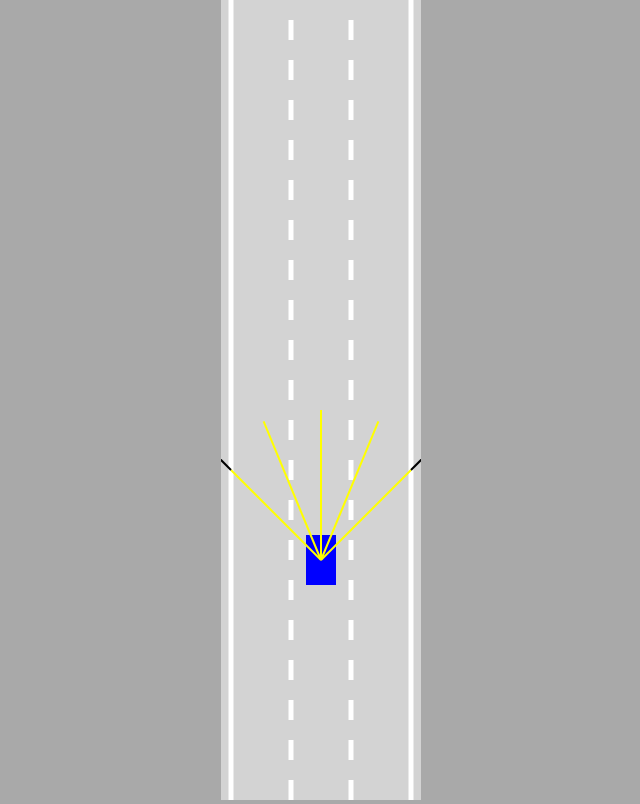
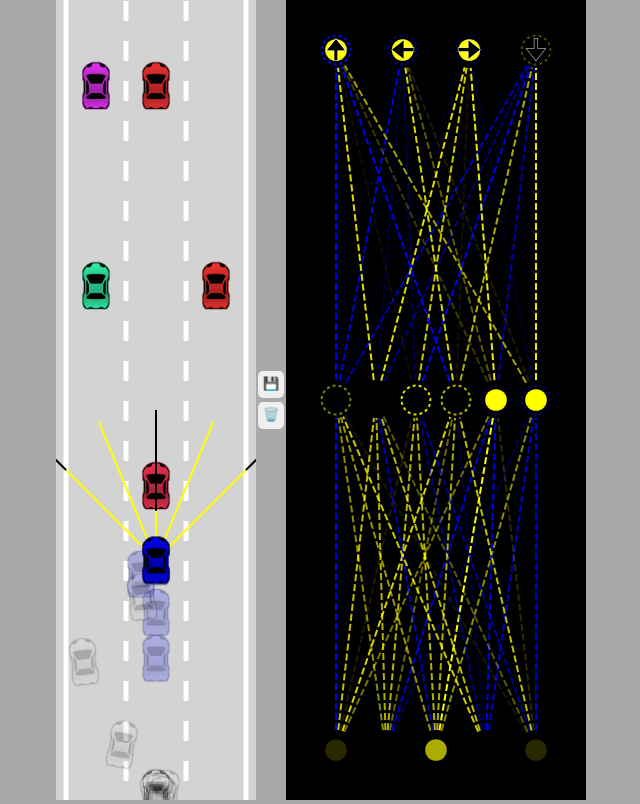
Before and after one commit to Denisha-Madhura/Self-Driving-Car, a plain HTML site: page index.html in a window 1280 px wide. Shown: the whole page, without its empty margins (319-959 px from the left). Drawn offline with Linux system fonts and the light colour scheme.

Commit message:
final commits

```diff
--- a/car.js
+++ b/car.js
@@ -1,5 +1,5 @@
 class Car{
-    constructor(x,y,width,height,controlType,maxSpeed=3){
+    constructor(x,y,width,height,controlType,maxSpeed=3,color="blue"){
         this.x=x;
         this.y=y;
         this.width=width;
@@ -12,21 +12,68 @@ class Car{
         this.angle=0;
         this.damaged=false;
 
-        if(controlType != "DUMMY"){
-            this.sensor = new Sensor(this);
+        this.useBrain=controlType=="AI";
+
+        if(controlType!="DUMMY"){
+            this.sensor=new Sensor(this);
+            this.brain=new NeuralNetwork(
+                [this.sensor.rayCount,6,4]
+            );
         }
-        this.controls = new Controls(controlType);
+        this.controls=new Controls(controlType);
+
+        this.img=new Image();
+        this.img.src="car.png"
+
+        this.mask=document.createElement("canvas");
+        this.mask.width=width;
+        this.mask.height=height;
+
+        const maskCtx=this.mask.getContext("2d");
+        this.img.onload=()=>{
+            maskCtx.fillStyle=color;
+            maskCtx.rect(0,0,this.width,this.height);
+            maskCtx.fill();
+
+            maskCtx.globalCompositeOperation="destination-atop";
+            maskCtx.drawImage(this.img,0,0,this.width,this.height);
+        }
     }
 
     update(roadBorders,traffic){
         if(!this.damaged){
             this.#move();
-            this.polygon = this.#createPolygon();
-            this.damaged = this.#assessDamage(roadBorders,traffic);
+            this.polygon=this.#createPolygon();
+            this.damaged=this.#assessDamage(roadBorders,traffic);
         }
-        if (this.sensor){
+        if(this.sensor){
             this.sensor.update(roadBorders,traffic);
+            const offsets=this.sensor.readings.map(
+                s=>s==null?0:1-s.offset
+            );
+            const outputs=NeuralNetwork.feedForward(offsets,this.brain);
+
+            if(this.useBrain){
+                this.controls.forward=outputs[0];
+                this.controls.left=outputs[1];
+                this.controls.right=outputs[2];
+                this.controls.reverse=outputs[3];
+            }
         }
+    }
+
+    #assessDamage(roadBorders,traffic){
+        for(let i=0;i<roadBorders.length;i++){
+            if(polysIntersect(this.polygon,roadBorders[i])){
+                return true;
+            }
+        }
+        for(let i=0;i<traffic.length;i++){
+            if(polysIntersect(this.polygon,traffic[i].polygon)){
+                return true;
+            }
+        }
+        return false;
     }
 
     #createPolygon(){
@@ -52,79 +99,67 @@ class Car{
         return points;
     }
 
-
-    #assessDamage(roadBorders,traffic){
-        for(let i=0; i<roadBorders.length; i++){
-            if(polysIntersect(this.polygon, roadBorders[i])){
-                return true;
-            }
-        }
-        for(let i=0; i<traffic.length; i++){
-            if(polysIntersect(this.polygon, traffic[i].polygon)){
-                return true;
-            }
-        }
-        return false;
-    }
     #move(){
         if(this.controls.forward){
-            this.speed += this.acceleration;
+            this.speed+=this.acceleration;
         }
         if(this.controls.reverse){
-            this.speed -= this.acceleration;
-        }
-        if(this.speed > this.maxSpeed){
-            this.speed = this.maxSpeed;
-        }
-        if(this.speed < -this.maxSpeed/2){
-            this.speed = -this.maxSpeed/2;
+            this.speed-=this.acceleration;
         }
 
-        if(this.speed > 0){
-            this.speed -= this.friction;
+        if(this.speed>this.maxSpeed){
+            this.speed=this.maxSpeed;
         }
-        if(this.speed < 0){
-            this.speed += this.friction;
-        }
-        if(Math.abs(this.speed) < this.friction){
-            this.speed = 0;
+        if(this.speed<-this.maxSpeed/2){
+            this.speed=-this.maxSpeed/2;
         }
 
-        if(this.speed != 0){
-            const flip = this.speed > 0 ? 1 : -1; // to reverse the turning when going backwards
+        if(this.speed>0){
+            this.speed-=this.friction;
+        }
+        if(this.speed<0){
+            this.speed+=this.friction;
+        }
+        if(Math.abs(this.speed)<this.friction){
+            this.speed=0;
+        }
+
+        if(this.speed!=0){
+            const flip=this.speed>0?1:-1;
             if(this.controls.left){
-                this.angle += 0.03 * flip;
+                this.angle+=0.03*flip;
             }
             if(this.controls.right){
-               this.angle -= 0.03 * flip;
+                this.angle-=0.03*flip;
             }
         }
 
-        if(this.controls.left){
-            this.angle += 0.03;
-        }
-        if(this.controls.right){
-           this.angle -= 0.03;
-        }
         this.x-=Math.sin(this.angle)*this.speed;
         this.y-=Math.cos(this.angle)*this.speed;
     }
 
-    draw(ctx,color){
-        if(this.damaged){
-            ctx.fillStyle="gray";
-        } else {
-            ctx.fillStyle=color;
+    draw(ctx,drawSensor=false){
+        if(this.sensor && drawSensor){
+            this.sensor.draw(ctx);
         }
 
-        ctx.beginPath();
-        ctx.moveTo(this.polygon[0].x,this.polygon[0].y);
-        for(let i=1;i<this.polygon.length;i++){
-            ctx.lineTo(this.polygon[i].x,this.polygon[i].y);
+        ctx.save();
+        ctx.translate(this.x,this.y);
+        ctx.rotate(-this.angle);
+        if(!this.damaged){
+            ctx.drawImage(this.mask,
+                -this.width/2,
+                -this.height/2,
+                this.width,
+                this.height);
+            ctx.globalCompositeOperation="multiply";
         }
-        ctx.fill();
-        if(this.sensor){
-            this.sensor.draw(ctx);
-        }
+        ctx.drawImage(this.img,
+            -this.width/2,
+            -this.height/2,
+            this.width,
+            this.height);
+        ctx.restore();
+
     }
 }
--- a/index.html
+++ b/index.html
@@ -1,18 +1,24 @@
 <!DOCTYPE html>
 <html lang="en">
 <head>
-    <meta charset="UTF-8">
-    <meta name="viewport" content="width=device-width, initial-scale=1.0">
-    <title>Self Driving Car</title>
+    <meta charset="utf-8">
+    <title>Self-driving car</title>
     <link rel="stylesheet" href="styles.css">
 </head>
 <body>
-    <canvas id="myCanvas"></canvas>
+    <canvas id="carCanvas"></canvas>
+    <div id="verticalButtons">
+        <button onclick="save()">💾</button>
+        <button onclick="discard()">🗑️</button>
+    </div>
+    <canvas id="networkCanvas"></canvas>
+    <script src="vizualizer.js"></script>
+    <script src="network.js"></script>
     <script src="sensor.js"></script>
     <script src="utils.js"></script>
     <script src="road.js"></script>
+    <script src="controls.js"></script>
     <script src="car.js"></script>
-    <script src="controls.js"></script>
     <script src="main.js"></script>
 </body>
 </html>
--- a/main.js
+++ b/main.js
@@ -1,34 +1,87 @@
-const canvas=document.getElementById('myCanvas');
-canvas.width=200;
-const ctx=canvas.getContext('2d');
-const road = new Road(canvas.width/2,canvas.width*0.9);
-const car=new Car(road.getLaneCenter(1),100,30,50,"KEYS");
+const carCanvas=document.getElementById("carCanvas");
+carCanvas.width=200;
+const networkCanvas=document.getElementById("networkCanvas");
+networkCanvas.width=300;
+
+const carCtx = carCanvas.getContext("2d");
+const networkCtx = networkCanvas.getContext("2d");
+
+const road=new Road(carCanvas.width/2,carCanvas.width*0.9);
+
+const N=100;
+const cars=generateCars(N);
+let bestCar=cars[0];
+if(localStorage.getItem("bestBrain")){
+    for(let i=0;i<cars.length;i++){
+        cars[i].brain=JSON.parse(
+            localStorage.getItem("bestBrain"));
+        if(i!=0){
+            NeuralNetwork.mutate(cars[i].brain,0.1);
+        }
+    }
+}
+
 const traffic=[
-    new Car(road.getLaneCenter(1),-100,30,50,"DUMMY",2),
-    new Car(road.getLaneCenter(0),-300,30,50,"DUMMY",2),
-    new Car(road.getLaneCenter(2),-300,30,50,"DUMMY",2),
-    new Car(road.getLaneCenter(0),-500,30,50,"DUMMY",2),
-    new Car(road.getLaneCenter(1),-500,30,50,"DUMMY",2),
-    new Car(road.getLaneCenter(2),-700,30,50,"DUMMY",2)
+    new Car(road.getLaneCenter(1),-100,30,50,"DUMMY",2,getRandomColor()),
+    new Car(road.getLaneCenter(0),-300,30,50,"DUMMY",2,getRandomColor()),
+    new Car(road.getLaneCenter(2),-300,30,50,"DUMMY",2,getRandomColor()),
+    new Car(road.getLaneCenter(0),-500,30,50,"DUMMY",2,getRandomColor()),
+    new Car(road.getLaneCenter(1),-500,30,50,"DUMMY",2,getRandomColor()),
+    new Car(road.getLaneCenter(1),-700,30,50,"DUMMY",2,getRandomColor()),
+    new Car(road.getLaneCenter(2),-700,30,50,"DUMMY",2,getRandomColor()),
 ];
 
 animate();
 
-function animate(){
+function save(){
+    localStorage.setItem("bestBrain",
+        JSON.stringify(bestCar.brain));
+}
+
+function discard(){
+    localStorage.removeItem("bestBrain");
+}
+
+function generateCars(N){
+    const cars=[];
+    for(let i=1;i<=N;i++){
+        cars.push(new Car(road.getLaneCenter(1),100,30,50,"AI"));
+    }
+    return cars;
+}
+
+function animate(time){
     for(let i=0;i<traffic.length;i++){
         traffic[i].update(road.borders,[]);
     }
+    for(let i=0;i<cars.length;i++){
+        cars[i].update(road.borders,traffic);
+    }
+    bestCar=cars.find(
+        c=>c.y==Math.min(
+            ...cars.map(c=>c.y)
+        ));
 
-    car.update(road.borders, traffic);
-    canvas.height=window.innerHeight;
+    carCanvas.height=window.innerHeight;
+    networkCanvas.height=window.innerHeight;
 
-    ctx.save();
-    ctx.translate(0,-car.y+canvas.height*0.7); // to keep the car in the same position on the screen, while the road moves dow
-    road.draw(ctx);
+    carCtx.save();
+    carCtx.translate(0,-bestCar.y+carCanvas.height*0.7);
+
+    road.draw(carCtx);
     for(let i=0;i<traffic.length;i++){
-        traffic[i].draw(ctx,"red");
+        traffic[i].draw(carCtx);
     }
-    car.draw(ctx,"blue");
-    requestAnimationFrame(animate); // calls animate repeatedly, gives the illusion of motion
+    carCtx.globalAlpha=0.2;
+    for(let i=0;i<cars.length;i++){
+        cars[i].draw(carCtx);
+    }
+    carCtx.globalAlpha=1;
+    bestCar.draw(carCtx,true);
 
+    carCtx.restore();
+
+    networkCtx.lineDashOffset=-time/50;
+    Visualizer.drawNetwork(networkCtx,bestCar.brain);
+    requestAnimationFrame(animate);
 }
--- /dev/null
+++ b/network.js
@@ -0,0 +1,89 @@
+class NeuralNetwork{
+    constructor(neuronCounts){
+        this.levels=[];
+        for(let i=0;i<neuronCounts.length-1;i++){
+            this.levels.push(new Level(
+                neuronCounts[i],neuronCounts[i+1]
+            ));
+        }
+    }
+
+    static feedForward(givenInputs,network){
+        let outputs=Level.feedForward(
+            givenInputs,network.levels[0]);
+        for(let i=1;i<network.levels.length;i++){
+            outputs=Level.feedForward(
+                outputs,network.levels[i]);
+        }
+        return outputs;
+    }
+
+    static mutate(network,amount=1){
+        network.levels.forEach(level => {
+            for(let i=0;i<level.biases.length;i++){
+                level.biases[i]=lerp(
+                    level.biases[i],
+                    Math.random()*2-1,
+                    amount
+                )
+            }
+            for(let i=0;i<level.weights.length;i++){
+                for(let j=0;j<level.weights[i].length;j++){
+                    level.weights[i][j]=lerp(
+                        level.weights[i][j],
+                        Math.random()*2-1,
+                        amount
+                    )
+                }
+            }
+        });
+    }
+}
+
+class Level{
+    constructor(inputCount,outputCount){
+        this.inputs=new Array(inputCount);
+        this.outputs=new Array(outputCount);
+        this.biases=new Array(outputCount);
+
+        this.weights=[];
+        for(let i=0;i<inputCount;i++){
+            this.weights[i]=new Array(outputCount);
+        }
+
+        Level.#randomize(this);
+    }
+
+    static #randomize(level){
+        for(let i=0;i<level.inputs.length;i++){
+            for(let j=0;j<level.outputs.length;j++){
+                level.weights[i][j]=Math.random()*2-1;
+            }
+        }
+
+        for(let i=0;i<level.biases.length;i++){
+            level.biases[i]=Math.random()*2-1;
+        }
+    }
+
+    static feedForward(givenInputs,level){
+        for(let i=0;i<level.inputs.length;i++){
+            level.inputs[i]=givenInputs[i];
+        }
+
+        for(let i=0;i<level.outputs.length;i++){
+            let sum=0
+            for(let j=0;j<level.inputs.length;j++){
+                sum+=level.inputs[j]*level.weights[j][i];
+            }
+
+            if(sum>level.biases[i]){
+                level.outputs[i]=1;
+            }else{
+                level.outputs[i]=0;
+            }
+        }
+
+        return level.outputs;
+    }
+}
--- a/road.js
+++ b/road.js
@@ -1,56 +1,55 @@
 class Road{
-    constructor(x, width, laneCount=3){
-        this.x = x;
-        this.width = width;
-        this.laneCount = laneCount;
+    constructor(x,width,laneCount=3){
+        this.x=x;
+        this.width=width;
+        this.laneCount=laneCount;
 
-        this.left = x - width/2;
-        this.right = x + width/2;
+        this.left=x-width/2;
+        this.right=x+width/2;
 
-        const infinity = 1000000;
-        this.top = -infinity;
-        this.bottom = infinity;
+        const infinity=1000000;
+        this.top=-infinity;
+        this.bottom=infinity;
 
-        this.borders = [
-            [
-                {x:this.left, y:this.top},
-                {x:this.left, y:this.bottom}
-            ],
-            [
-                {x:this.right, y:this.top},
-                {x:this.right, y:this.bottom}
-            ]
+        const topLeft={x:this.left,y:this.top};
+        const topRight={x:this.right,y:this.top};
+        const bottomLeft={x:this.left,y:this.bottom};
+        const bottomRight={x:this.right,y:this.bottom};
+        this.borders=[
+            [topLeft,bottomLeft],
+            [topRight,bottomRight]
         ];
-
     }
 
     getLaneCenter(laneIndex){
         const laneWidth=this.width/this.laneCount;
-        return this.left+laneWidth/2+Math.min(laneIndex,this.laneCount-1)*laneWidth;
+        return this.left+laneWidth/2+
+            Math.min(laneIndex,this.laneCount-1)*laneWidth;
     }
 
-    draw(ctx)  {
-        ctx.lineWidth = 5;
-        ctx.strokeStyle = "white";
+    draw(ctx){
+        ctx.lineWidth=5;
+        ctx.strokeStyle="white";
 
         for(let i=1;i<=this.laneCount-1;i++){
-            const x = lerp(
+            const x=lerp(
                 this.left,
                 this.right,
                 i/this.laneCount
             );
+
             ctx.setLineDash([20,20]);
             ctx.beginPath();
-            ctx.moveTo(x, this.top);
-            ctx.lineTo(x, this.bottom);
+            ctx.moveTo(x,this.top);
+            ctx.lineTo(x,this.bottom);
             ctx.stroke();
         }
 
         ctx.setLineDash([]);
         this.borders.forEach(border=>{
             ctx.beginPath();
-            ctx.moveTo(border[0].x, border[0].y);
-            ctx.lineTo(border[1].x, border[1].y);
+            ctx.moveTo(border[0].x,border[0].y);
+            ctx.lineTo(border[1].x,border[1].y);
             ctx.stroke();
         });
     }
--- a/sensor.js
+++ b/sensor.js
@@ -1,9 +1,9 @@
 class Sensor{
     constructor(car){
         this.car=car;
-        this.raycount=5;
-        this.raylength=150;
-        this.rayspread=Math.PI/2;
+        this.rayCount=5;
+        this.rayLength=150;
+        this.raySpread=Math.PI/2;
 
         this.rays=[];
         this.readings=[];
@@ -12,19 +12,22 @@ class Sensor{
     update(roadBorders,traffic){
         this.#castRays();
         this.readings=[];
-        for(let i=0;i<this.raycount;i++){
+        for(let i=0;i<this.rays.length;i++){
             this.readings.push(
-                this.#getReading(this.rays[i], roadBorders,traffic)
+                this.#getReading(
+                    this.rays[i],
+                    roadBorders,
+                    traffic
+                )
             );
         }
     }
 
-    #getReading(ray, roadBorders, traffic){
-
+    #getReading(ray,roadBorders,traffic){
         let touches=[];
 
         for(let i=0;i<roadBorders.length;i++){
-            const touch = getIntersection(
+            const touch=getIntersection(
                 ray[0],
                 ray[1],
                 roadBorders[i][0],
@@ -38,7 +41,7 @@ class Sensor{
         for(let i=0;i<traffic.length;i++){
             const poly=traffic[i].polygon;
             for(let j=0;j<poly.length;j++){
-                const value = getIntersection(
+                const value=getIntersection(
                     ray[0],
                     ray[1],
                     poly[j],
@@ -50,51 +53,66 @@ class Sensor{
             }
         }
 
-        if(touches.length == 0){
+        if(touches.length==0){
             return null;
-        } else {
-            const offsets = touches.map(e=>e.offset);
-            const minOffset = Math.min(...offsets);
-            return touches.find(e=>e.offset == minOffset);
+        }else{
+            const offsets=touches.map(e=>e.offset);
+            const minOffset=Math.min(...offsets);
+            return touches.find(e=>e.offset==minOffset);
         }
     }
 
     #castRays(){
         this.rays=[];
-        for(let i=0;i<this.raycount;i++){
-            const rayAngle = lerp(
-                this.rayspread/2,
-                -this.rayspread/2,
-                i/(this.raycount-1)
+        for(let i=0;i<this.rayCount;i++){
+            const rayAngle=lerp(
+                this.raySpread/2,
+                -this.raySpread/2,
+                this.rayCount==1?0.5:i/(this.rayCount-1)
             )+this.car.angle;
 
             const start={x:this.car.x, y:this.car.y};
             const end={
-                x:this.car.x - Math.sin(rayAngle)*this.raylength,
-                y:this.car.y - Math.cos(rayAngle)*this.raylength
+                x:this.car.x-
+                    Math.sin(rayAngle)*this.rayLength,
+                y:this.car.y-
+                    Math.cos(rayAngle)*this.rayLength
             };
             this.rays.push([start,end]);
         }
     }
 
     draw(ctx){
-        for(let i=0;i<this.raycount;i++){
+        for(let i=0;i<this.rayCount;i++){
             let end=this.rays[i][1];
             if(this.readings[i]){
                 end=this.readings[i];
             }
+
             ctx.beginPath();
             ctx.lineWidth=2;
             ctx.strokeStyle="yellow";
-            ctx.moveTo(this.rays[i][0].x, this.rays[i][0].y);
-            ctx.lineTo(end.x, end.y);
+            ctx.moveTo(
+                this.rays[i][0].x,
+                this.rays[i][0].y
+            );
+            ctx.lineTo(
+                end.x,
+                end.y
+            );
             ctx.stroke();
 
             ctx.beginPath();
             ctx.lineWidth=2;
             ctx.strokeStyle="black";
-            ctx.moveTo(this.rays[i][1].x, this.rays[i][1].y);
-            ctx.lineTo(end.x, end.y);
+            ctx.moveTo(
+                this.rays[i][1].x,
+                this.rays[i][1].y
+            );
+            ctx.lineTo(
+                end.x,
+                end.y
+            );
             ctx.stroke();
         }
     }
--- a/styles.css
+++ b/styles.css
@@ -1,11 +1,31 @@
 body{
-    margin: 0;
-    overflow: hidden;
-    background: darkgrey;
-    text-align: center;
-
+    margin:0;
+    background:darkgray;
+    overflow:hidden;
+    display:flex;
+    justify-content:center;
+    align-items:center;
 }
 
-#myCanvas{
-    background: lightgrey;
+#verticalButtons{
+    display:flex;
+    flex-direction:column;
 }
+
+button{
+    border: none;
+    border-radius: 5px;
+    padding: 5px 5px 7px 5px;
+    margin: 2px;
+    cursor:pointer;
+}
+button:hover{
+    background:blue;
+}
+
+#networkCanvas{
+    background:black;
+}
+#carCanvas{
+    background:lightgray;
+}
--- a/utils.js
+++ b/utils.js
@@ -1,29 +1,27 @@
-function lerp(A, B, t){
-    return A + (B - A) * t;
+function lerp(A,B,t){
+    return A+(B-A)*t;
 }
 
-function getIntersection(A, B, C, D){
-    const tTop = (D.x - C.x) * (A.y - C.y) - (D.y - C.y) * (A.x - C.x);
-    const uTop = (C.y - A.y) * (A.x - B.x) - (C.x - A.x) * (A.y - B.y);
-    const bottom = (D.y - C.y) * (B.x - A.x) - (D.x - C.x) * (B.y - A.y);
+function getIntersection(A,B,C,D){
+    const tTop=(D.x-C.x)*(A.y-C.y)-(D.y-C.y)*(A.x-C.x);
+    const uTop=(C.y-A.y)*(A.x-B.x)-(C.x-A.x)*(A.y-B.y);
+    const bottom=(D.y-C.y)*(B.x-A.x)-(D.x-C.x)*(B.y-A.y);
 
-    if(bottom != 0){
-        const t = tTop / bottom;
-        const u = uTop / bottom;
-        if(t >= 0 && t <= 1 && u >= 0 && u <= 1){
+    if(bottom!=0){
+        const t=tTop/bottom;
+        const u=uTop/bottom;
+        if(t>=0 && t<=1 && u>=0 && u<=1){
             return {
-                x: lerp(A.x, B.x, t),
-                y: lerp(A.y, B.y, t),
-                offset: t
-            };
+                x:lerp(A.x,B.x,t),
+                y:lerp(A.y,B.y,t),
+                offset:t
+            }
         }
     }
 
     return null;
 }
 
-
-//
 function polysIntersect(poly1, poly2){
     for(let i=0;i<poly1.length;i++){
         for(let j=0;j<poly2.length;j++){
@@ -40,3 +38,16 @@ function polysIntersect(poly1, poly2){
     }
     return false;
 }
+
+function getRGBA(value){
+    const alpha=Math.abs(value);
+    const R=value<0?0:255;
+    const G=R;
+    const B=value>0?0:255;
+    return "rgba("+R+","+G+","+B+","+alpha+")";
+}
+
+function getRandomColor(){
+    const hue=290+Math.random()*260;
+    return "hsl("+hue+", 100%, 60%)";
+}
--- /dev/null
+++ b/vizualizer.js
@@ -0,0 +1,110 @@
+﻿class Visualizer{
+    static drawNetwork(ctx,network){
+        const margin=50;
+        const left=margin;
+        const top=margin;
+        const width=ctx.canvas.width-margin*2;
+        const height=ctx.canvas.height-margin*2;
+
+        const levelHeight=height/network.levels.length;
+
+        for(let i=network.levels.length-1;i>=0;i--){
+            const levelTop=top+
+                lerp(
+                    height-levelHeight,
+                    0,
+                    network.levels.length==1
+                        ?0.5
+                        :i/(network.levels.length-1)
+                );
+
+            ctx.setLineDash([7,3]);
+            Visualizer.drawLevel(ctx,network.levels[i],
+                left,levelTop,
+                width,levelHeight,
+                i==network.levels.length-1
+                    ?['🠉','🠈','🠊','🠋']
+                    :[]
+            );
+        }
+    }
+
+    static drawLevel(ctx,level,left,top,width,height,outputLabels){
+        const right=left+width;
+        const bottom=top+height;
+
+        const {inputs,outputs,weights,biases}=level;
+
+        for(let i=0;i<inputs.length;i++){
+            for(let j=0;j<outputs.length;j++){
+                ctx.beginPath();
+                ctx.moveTo(
+                    Visualizer.#getNodeX(inputs,i,left,right),
+                    bottom
+                );
+                ctx.lineTo(
+                    Visualizer.#getNodeX(outputs,j,left,right),
+                    top
+                );
+                ctx.lineWidth=2;
+                ctx.strokeStyle=getRGBA(weights[i][j]);
+                ctx.stroke();
+            }
+        }
+
+        const nodeRadius=18;
+        for(let i=0;i<inputs.length;i++){
+            const x=Visualizer.#getNodeX(inputs,i,left,right);
+            ctx.beginPath();
+            ctx.arc(x,bottom,nodeRadius,0,Math.PI*2);
+            ctx.fillStyle="black";
+            ctx.fill();
+            ctx.beginPath();
+            ctx.arc(x,bottom,nodeRadius*0.6,0,Math.PI*2);
+            ctx.fillStyle=getRGBA(inputs[i]);
+            ctx.fill();
+        }
+
+        for(let i=0;i<outputs.length;i++){
+            const x=Visualizer.#getNodeX(outputs,i,left,right);
+            ctx.beginPath();
+            ctx.arc(x,top,nodeRadius,0,Math.PI*2);
+            ctx.fillStyle="black";
+            ctx.fill();
+            ctx.beginPath();
+            ctx.arc(x,top,nodeRadius*0.6,0,Math.PI*2);
+            ctx.fillStyle=getRGBA(outputs[i]);
+            ctx.fill();
+
+            ctx.beginPath();
+            ctx.lineWidth=2;
+            ctx.arc(x,top,nodeRadius*0.8,0,Math.PI*2);
+            ctx.strokeStyle=getRGBA(biases[i]);
+            ctx.setLineDash([3,3]);
+            ctx.stroke();
+            ctx.setLineDash([]);
+
+            if(outputLabels[i]){
+                ctx.beginPath();
+                ctx.textAlign="center";
+                ctx.textBaseline="middle";
+                ctx.fillStyle="black";
+                ctx.strokeStyle="white";
+                ctx.font=(nodeRadius*1.5)+"px Arial";
+                ctx.fillText(outputLabels[i],x,top+nodeRadius*0.1);
+                ctx.lineWidth=0.5;
+                ctx.strokeText(outputLabels[i],x,top+nodeRadius*0.1);
+            }
+        }
+    }
+
+    static #getNodeX(nodes,index,left,right){
+        return lerp(
+            left,
+            right,
+            nodes.length==1
+                ?0.5
+                :index/(nodes.length-1)
+        );
+    }
+}
```
Also changed, not shown: car.png (added).
